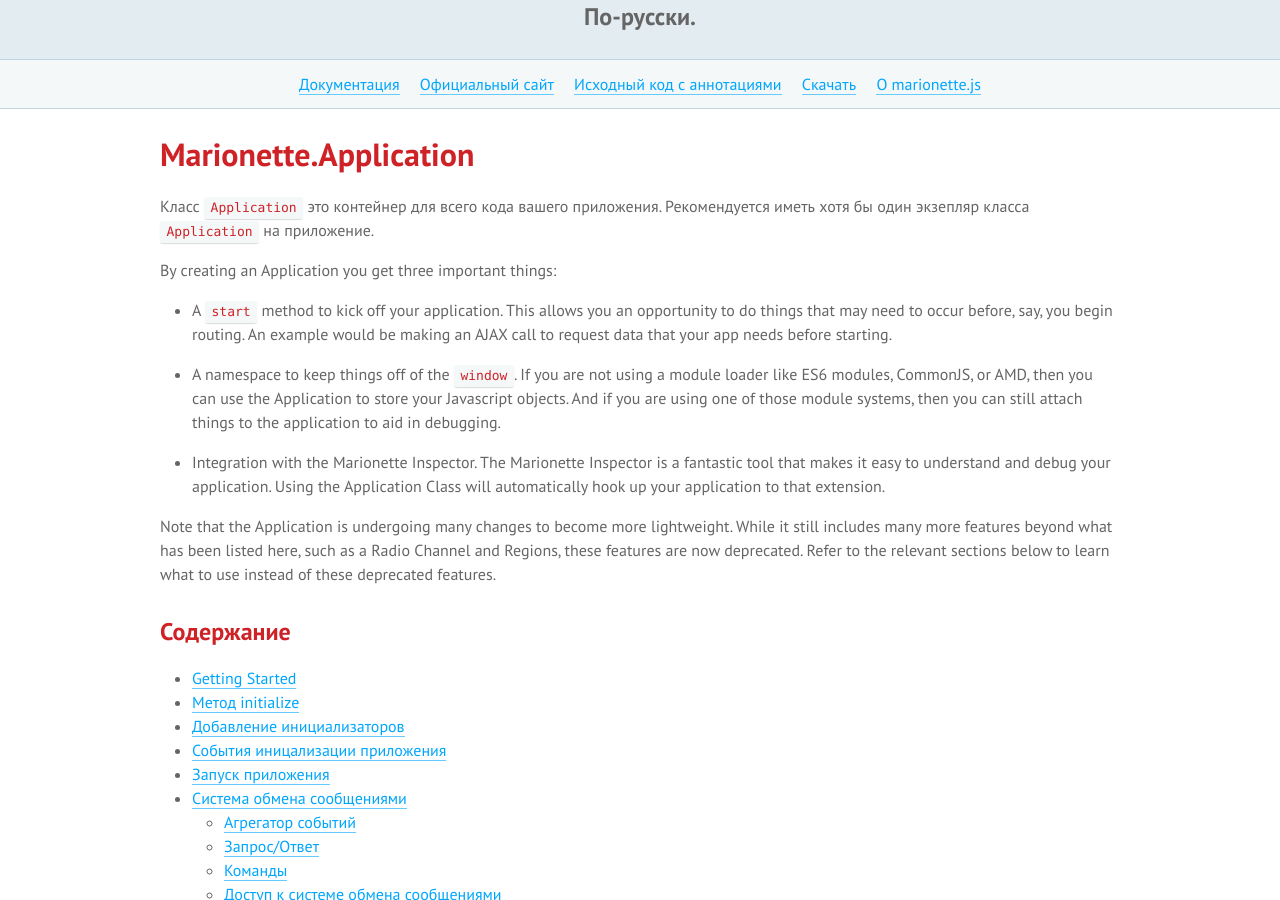
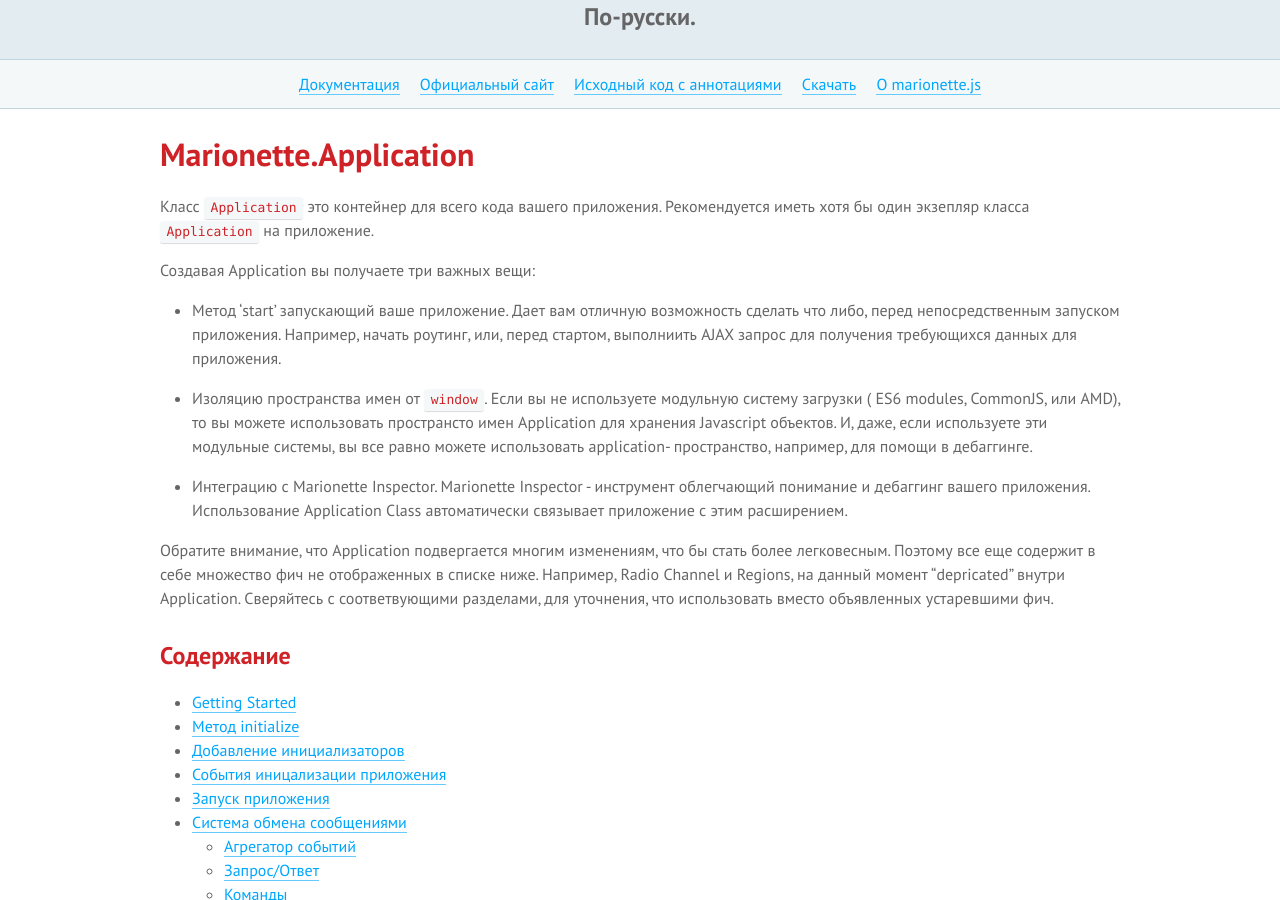
Before and after one commit to sadcitizen/marionettejs.ru, a Jekyll site: the page built from _posts/2014-01-01-application.md, in a window 1280 px wide and 900 px high, scrolled down 267 px. Built offline with Jekyll 4.4.1, drawn with Linux system fonts in a browser that asks for light colours; some web fonts are replaced; Markdown is read by kramdown in place of the engine named in the settings.

Commit message:
#marionette.application \ 3 важных вещи создания Application

```diff
--- a/_includes/translation/ru/marionette.application.md
+++ b/_includes/translation/ru/marionette.application.md
@@ -1,27 +1,23 @@
 Класс `Application` это контейнер для всего кода вашего приложения. Рекомендуется
 иметь хотя бы один экзепляр класса `Application` на приложение.
 
-By creating an Application you get three important things:
+Создавая Application  вы получаете три важных вещи:
 
-- A `start` method to kick off your application.
-  This allows you an opportunity to do things that may need to occur before, say, you
-  begin routing. An example would be making an AJAX call to request data that your app
-  needs before starting.
+ - Метод 'start' запускающий ваше приложение.
+   Дает  вам отличную возможность сделать что либо, перед непосредственным запуском приложения. Например,
+   начать роутинг, или, перед стартом, выполниить AJAX запрос для получения требующихся данных для приложения.
 
-- A namespace to keep things off of the `window`.
-  If you are not using a module loader like ES6 modules, CommonJS, or AMD, then
-  you can use the Application to store your Javascript objects. And if you are
-  using one of those module systems, then you can still attach things to the
-  application to aid in debugging.
+- Изоляцию пространства имен от `window`.
+  Если вы не используете модульную систему загрузки ( ES6 modules, CommonJS, или AMD), то вы можете использовать
+  пространсто имен Application для хранения Javascript объектов. И, даже, если используете эти модульные системы,
+  вы все равно можете использовать application- пространство, например, для помощи в дебаггинге.
 
-- Integration with the Marionette Inspector. The Marionette Inspector is a fantastic tool
-  that makes it easy to understand and debug your application. Using the Application Class
-  will automatically hook up your application to that extension.
+- Интеграцию с Marionette Inspector. Marionette Inspector - инструмент облегчающий понимание и дебаггинг вашего
+  приложения. Использование Application Class автоматически связывает приложение с этим расширением.
 
-Note that the Application is undergoing many changes to become more lightweight. While it
-still includes many more features beyond what has been listed here, such as a Radio Channel and Regions,
-these features are now deprecated. Refer to the relevant sections below to learn what to use
-instead of these deprecated features.
+Обратите внимание, что Application подвергается многим изменениям, что бы стать более легковесным. Поэтому все еще
+содержит в себе множество фич не отображенных в cписке ниже. Например, Radio Channel и Regions, на данный момент "depricated"
+внутри Application. Сверяйтесь с соответвующими разделами, для уточнения, что использовать вместо объявленных устаревшими фич.
 
 ## Содержание
 
```
